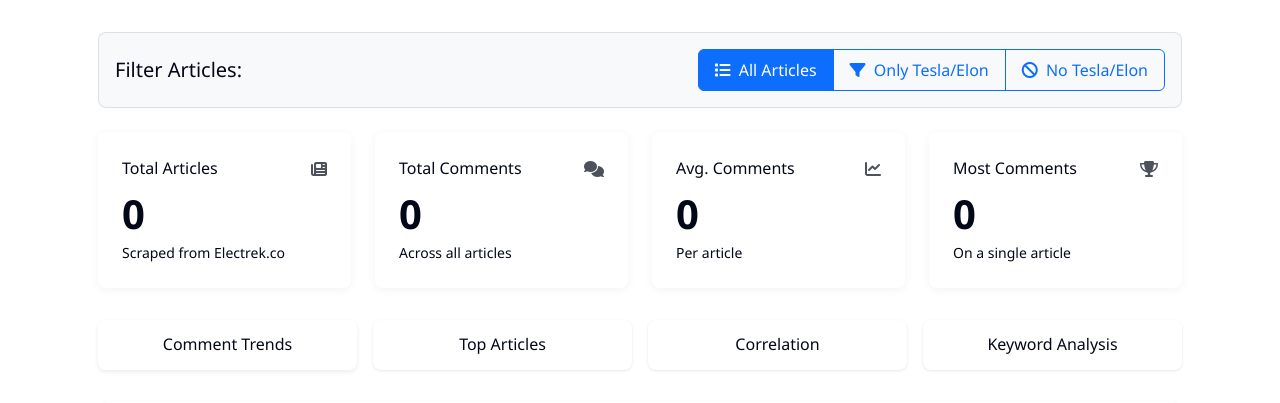
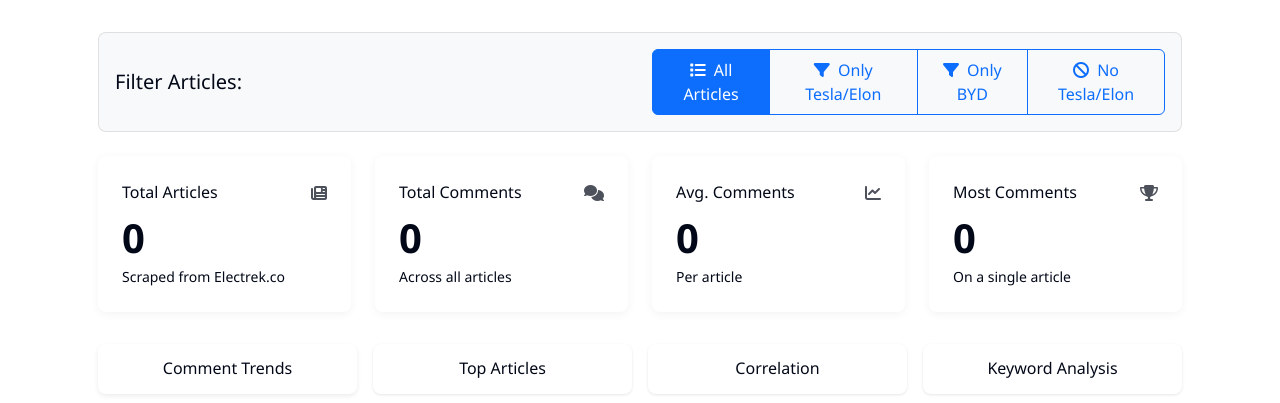
Before and after one commit to ljonespwc/electrek-scraper, a Flask app: template electrek_scraper/templates/reports.html in a window 1280 px wide. Shown: the part 218-621 px from the top of the page. Run offline with Flask 3, Linux system fonts and the light colour scheme; the template is opened without the code that fills it, so the values that code supplies are empty.

Commit message:
feat: add BYD filter option to article views and reports

```diff
--- a/electrek_scraper/templates/reports.html
+++ b/electrek_scraper/templates/reports.html
@@ -31,6 +31,11 @@
                     <input type="radio" class="btn-check" name="globalFilter" id="globalShowOnlyTeslaBtn">
                     <label class="btn btn-outline-primary" for="globalShowOnlyTeslaBtn">
                         <i class="fas fa-filter me-1"></i> Only Tesla/Elon
+                    </label>
+
+                    <input type="radio" class="btn-check" name="globalFilter" id="globalShowOnlyBydBtn">
+                    <label class="btn btn-outline-primary" for="globalShowOnlyBydBtn">
+                        <i class="fas fa-filter me-1"></i> Only BYD
                     </label>
 
                     <input type="radio" class="btn-check" name="globalFilter" id="globalShowNoTeslaBtn">
@@ -278,6 +283,7 @@
     // Set up global filter buttons
     const globalShowAllBtn = document.getElementById('globalShowAllBtn');
     const globalShowOnlyTeslaBtn = document.getElementById('globalShowOnlyTeslaBtn');
+    const globalShowOnlyBydBtn = document.getElementById('globalShowOnlyBydBtn');
     const globalShowNoTeslaBtn = document.getElementById('globalShowNoTeslaBtn');
 
     // Hide filter controls if no Tesla/Elon articles
@@ -298,6 +304,14 @@
         if (this.checked) {
             currentFilter = 'tesla';
             filteredData = teslaElonArticles;
+            updateAllVisualizations();
+        }
+    });
+
+    globalShowOnlyBydBtn.addEventListener('change', function () {
+        if (this.checked) {
+            currentFilter = 'byd';
+            filteredData = allSentimentData.filter(article => article.title.toLowerCase().includes('byd'));
             updateAllVisualizations();
         }
     });
```
Also changed, not shown: electrek_scraper/templates/index.html (+18 -1 lines).
